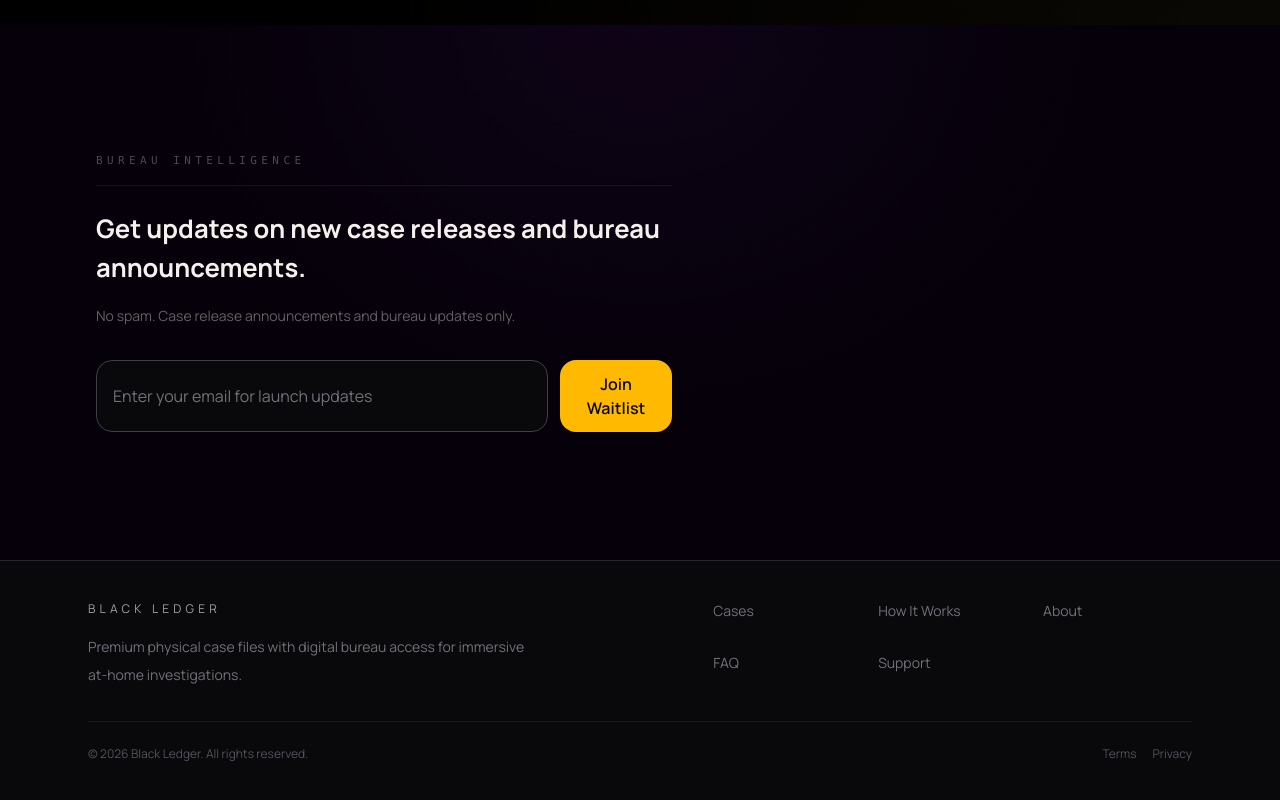
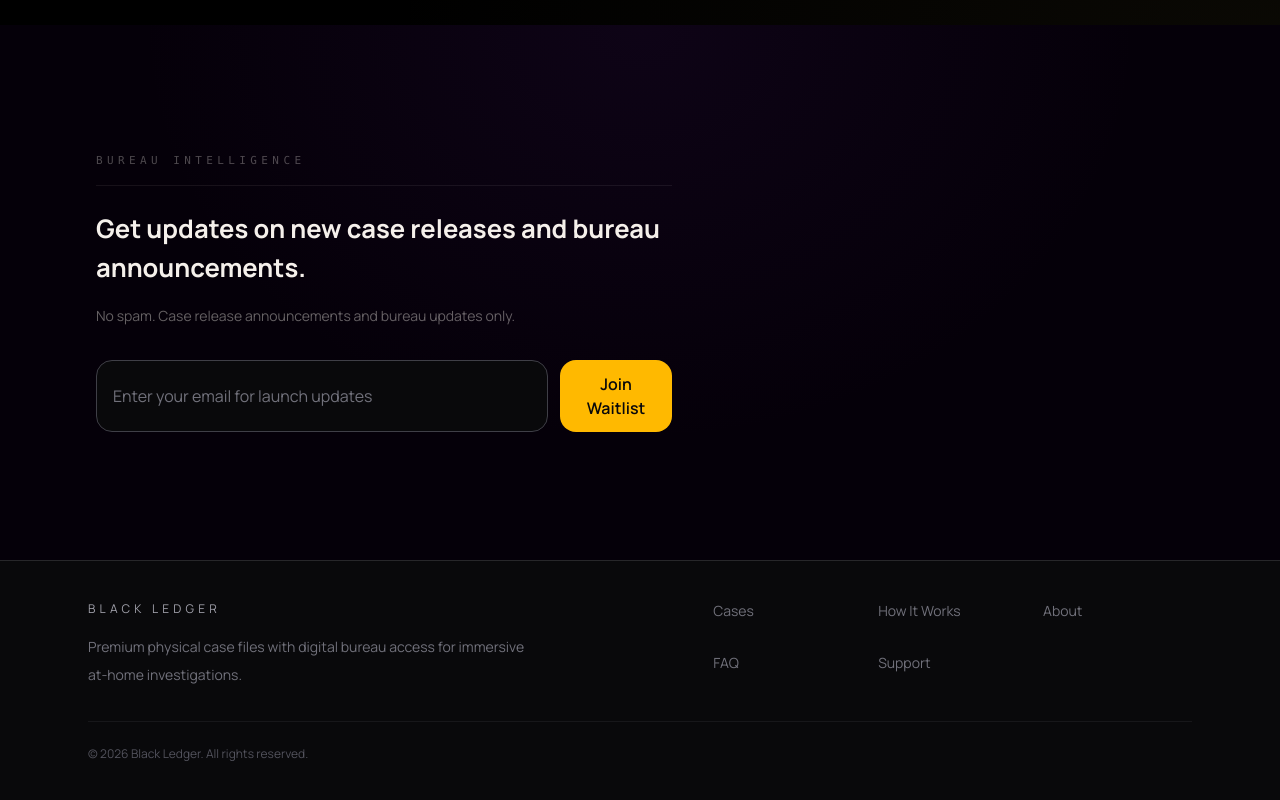
Before and after one commit to Namunamu23/black-ledger, a Next.js app: page / in a window 1280 px wide. Shown: the part 3235-4035 px from the top of the page. Built offline with nearby package versions, Linux system fonts and the light colour scheme; no server answers.

Commit message:
fix(public): slug-history redirect on /cases/[slug]; remove dead footer links

```diff
--- a/app/cases/[slug]/page.tsx
+++ b/app/cases/[slug]/page.tsx
@@ -1,5 +1,5 @@
 import { prisma } from "@/lib/prisma";
-import { notFound } from "next/navigation";
+import { notFound, redirect } from "next/navigation";
 import CasePublicView from "@/components/cases/CasePublicView";
 
 type PageProps = {
@@ -15,7 +15,18 @@
     where: { slug },
   });
 
-  if (!caseFile || !caseFile.isActive || caseFile.workflowStatus !== "PUBLISHED") {
+  if (!caseFile) {
+    const historyRow = await prisma.caseSlugHistory.findUnique({
+      where: { oldSlug: slug },
+      include: { caseFile: { select: { slug: true } } },
+    });
+    if (historyRow && historyRow.caseFile.slug !== slug) {
+      redirect(`/cases/${historyRow.caseFile.slug}`);
+    }
+    notFound();
+  }
+
+  if (!caseFile.isActive || caseFile.workflowStatus !== "PUBLISHED") {
     notFound();
   }
 
--- a/components/layout/Footer.tsx
+++ b/components/layout/Footer.tsx
@@ -32,14 +32,6 @@
           <div className="text-xs text-zinc-600">
             © {new Date().getFullYear()} Black Ledger. All rights reserved.
           </div>
-          <div className="flex gap-4 text-xs text-zinc-600">
-            <Link href="/terms" className="transition hover:text-zinc-400">
-              Terms
-            </Link>
-            <Link href="/privacy" className="transition hover:text-zinc-400">
-              Privacy
-            </Link>
-          </div>
         </div>
       </div>
     </footer>
```
